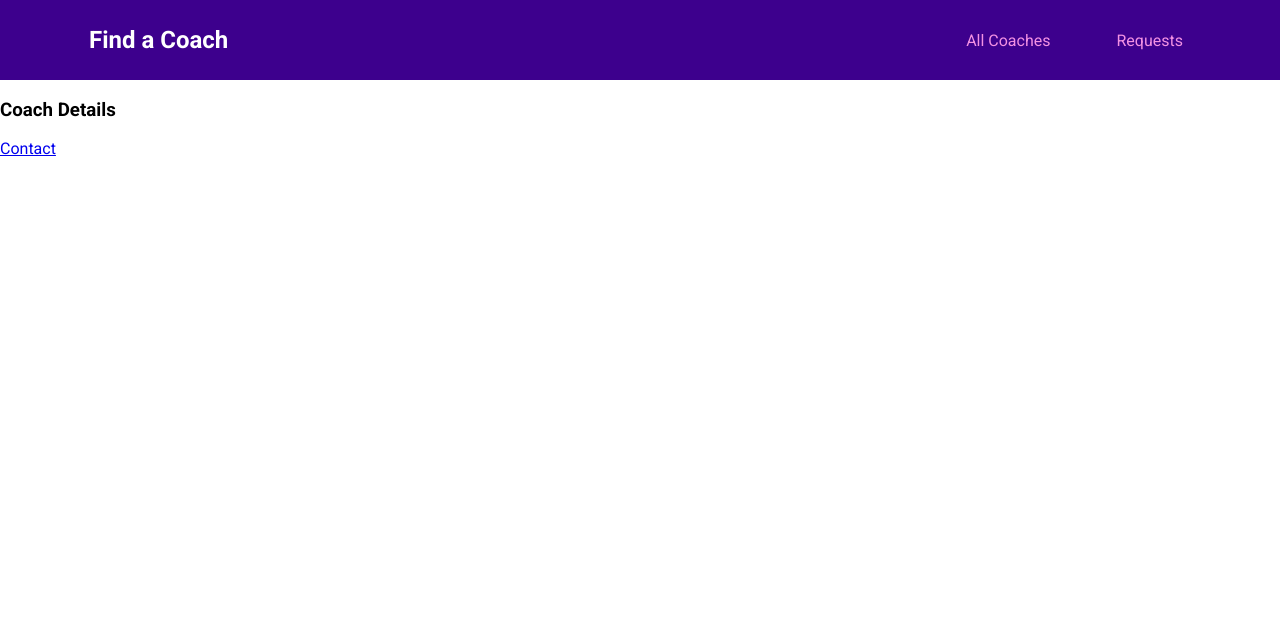
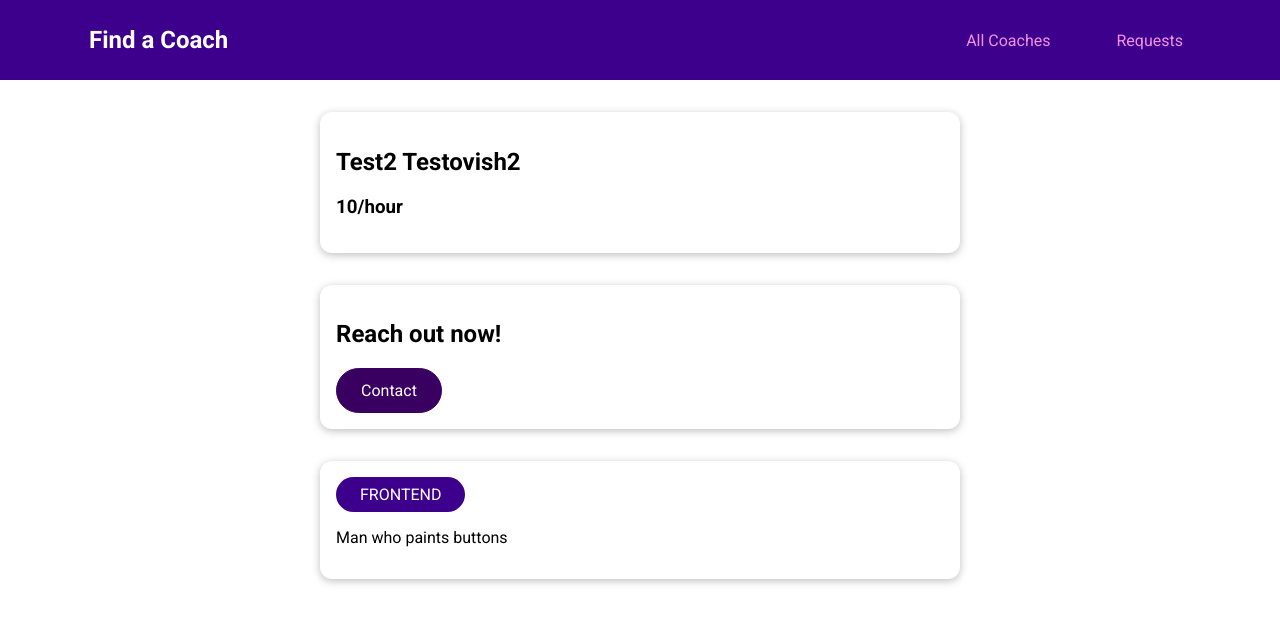
Before and after one commit to teredet/Coach-Finder, a Vue app: page /coaches/32473f66-a518-4cf9-9567-068cb239f810 in a window 1280 px wide. Shown: the top 624 px of the page. Built offline with nearby package versions, Linux system fonts and the light colour scheme.

Commit message:
Added  CoachDetails page. Fixed CoachItems and CoachesList.

```diff
--- a/src/components/CoachItem.vue
+++ b/src/components/CoachItem.vue
@@ -20,10 +20,10 @@ export default {
       return `${this.coach.firstName} ${this.coach.lastName}`
     },
     detailsLink() {
-            return {path: `/coaches/${this.coach.id}`}
+      return `${this.$route.path}/${this.coach.id}`
     },
     contactLink() {
-            return {path: `/coaches/${this.coach.id}/contact`}
+      return `${this.$route.path}/${this.coach.id}/contact`
     }
   }
 }
--- a/src/pages/CoachDetails.vue
+++ b/src/pages/CoachDetails.vue
@@ -1,21 +1,51 @@
 <template>
-    <h3>Coach Details</h3>
-    <router-link :to="contactLink">Contact</router-link>
-    <router-view></router-view>
+    <section>
+        <base-card>
+            <h2>{{ fullName }}</h2>
+            <h3>{{ selectedCoach.hourlyRate }}/hour</h3>
+        </base-card>
+    </section>
+    <section>
+        <base-card>
+            <header>
+                <h2>Reach out now!</h2>
+                <base-button link :to="contactLink">Contact</base-button>
+            </header>
+            <router-view></router-view>
+        </base-card>
+    </section>
+    <section>
+        <base-card>
+            <base-badge v-for="area in selectedCoach.areas" :key="area" :title="area" :type="area"></base-badge>
+            <p>{{ selectedCoach.description }}</p>
+        </base-card>
+    </section>
 </template>
 
 
 <script>
+import { mapGetters } from 'vuex';
+
+
 export default {
+    props: ['id'],
+    data() {
+        return {
+            selectedCoach: null,
+        }
+    },
     computed: {
+        ...mapGetters(['coaches']),
         contactLink() {
-            return {path: `/coaches/${'id'}/contact`}
+            return `${this.$route.path}/contact`
+        },
+        fullName() {
+            return `${this.selectedCoach.firstName} ${this.selectedCoach.lastName}`
         }
+
+    },
+    created() {
+        this.selectedCoach = this.coaches.find(coach => coach.id == this.id);
     }
 }
 </script>
-
-
-<style scoped>
-
-</style>
--- a/src/pages/CoachesList.vue
+++ b/src/pages/CoachesList.vue
@@ -21,16 +21,15 @@
 
 <script>
 import CoachItem from '../components/CoachItem.vue';
+import { mapGetters } from 'vuex';
 
 export default {
     components: { CoachItem },
     computed: {
-        filteredCoaches() {
-            return this.$store.getters["coaches"];
-        },
-        hasCoaches() {
-            return this.$store.getters["hasCoaches"];
-        }
+        ...mapGetters({
+            filteredCoaches: 'coaches',
+            hasCoaches: 'hasCoaches'
+        })
     },
 }
 </script>
--- a/src/router.js
+++ b/src/router.js
@@ -21,6 +21,7 @@ const router = createRouter({
     {
       path: `/coaches/:id`,
       name: 'coaches-details',
+      props: true,
       components: {
         nav: TheHeader,
         default: () => import('./pages/CoachDetails.vue'),
```
Lines whose indentation alone changed are shown as unchanged.
